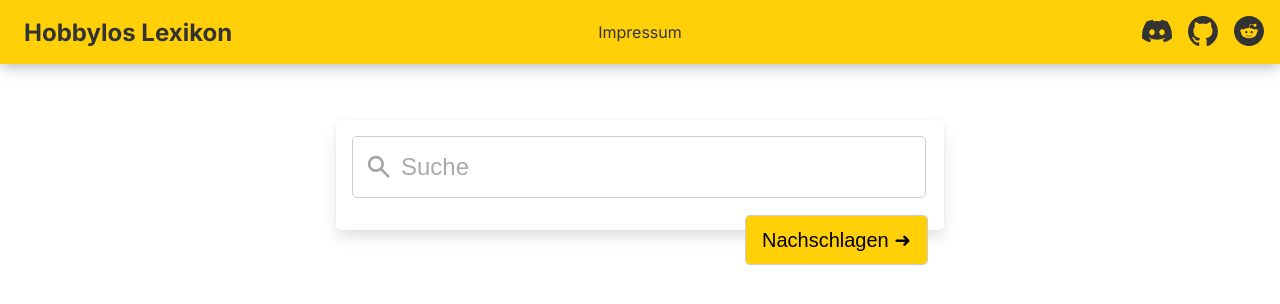
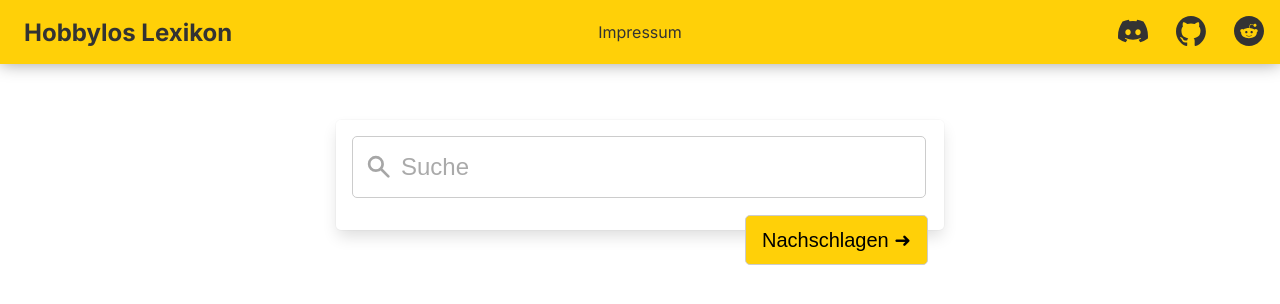
Before and after one commit to Lobby-Hoes/lexikon, a Next.js app: page / in a window 1280 px wide. Shown: the top 304 px of the page. Built offline with nearby package versions, Linux system fonts and the light colour scheme.

Commit message:
Adjusted Margin between Social Links

```diff
--- a/app/ui/header/header.jsx
+++ b/app/ui/header/header.jsx
@@ -26,7 +26,7 @@ export default function Header() {
             :
                 <div className={'center v h ' + styles.headercontent}>
                     <ImprintLink/>
-                    <SocialsPanel/>
+                    <SocialsPanel className={styles.headercontentSocials}/>
                 </div>
             }
             <OpenMenuIcon className={styles.openMenu} onClick={openMenu} />
--- a/app/ui/header/header.module.css
+++ b/app/ui/header/header.module.css
@@ -10,9 +10,15 @@
 
 .headercontent {
     display: flex;
+    flex-direction: column;
     width: 100%;
     z-index: 11;
     gap: 4rem;
+}
+
+.headercontentSocials {
+    display: flex;
+    gap: 1.75rem;
 }
 
 .header.open {
@@ -24,7 +30,7 @@
     display: flex;
     justify-content: right;
     margin: 1rem;
-    gap: 1rem;
+    gap: 1.75rem;
 }
 
 .title {
```
